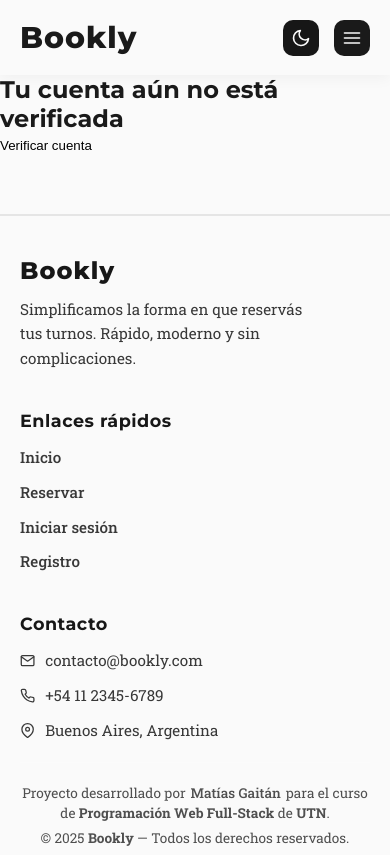
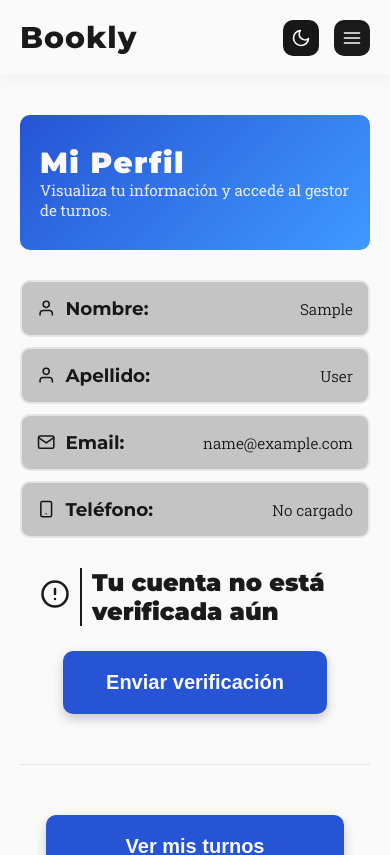
Before and after one commit to gaitanmatias/UTN_FINAL_PROJECT--FRONTEND, a React (Vite) app: page /profile/1 in a window 390 px wide. Shown: the top 855 px of the page. Built offline with nearby package versions, Linux system fonts and the light colour scheme; no server answers; sample sign-in values are in the browser's storage.

Commit message:
feat(ProfilePage): reubica y añade contenido a la página ProfilePage con estilos responsivos

```diff
--- a/src/pages/profile/ProfilePage.jsx
+++ /dev/null
@@ -1,40 +0,0 @@
-import React, { useEffect } from "react";
-import { useAuth } from "../../hooks/useAuth";
-import { useNavigate } from "react-router-dom";
-import { sendEmailVerification } from "../../services/auth.service.js";
-
-function ProfilePage() {
-  const { user, isAuthenticated, token } = useAuth();
-  const navigate = useNavigate();
-
-  useEffect(() => {
-    if (!isAuthenticated) {
-      alert("Debes iniciar sesión para acceder a tu perfil");
-      navigate("/auth/login");
-    }
-  }, [isAuthenticated, navigate]);
-
-  if (!isAuthenticated) return null;
-
-  const handleSendVerification = async () => {
-    try {
-      await sendEmailVerification(token);
-    } catch (error) {
-      alert("Ocurrió un error al enviar el correo de verificación.");
-      console.error(error);
-    }
-  };
-
-  if (!user?.isVerified) {
-    return (
-      <div>
-        <h2>Tu cuenta aún no está verificada</h2>
-        <button onClick={handleSendVerification}>Verificar cuenta</button>
-      </div>
-    );
-  }
-
-  return <p>Tu perfil está verificado ✅</p>;
-}
-
-export default ProfilePage;
--- /dev/null
+++ b/src/pages/profile/ProfilePage/ProfilePage.css
@@ -0,0 +1,181 @@
+.profile-page {
+  display: flex;
+  flex-direction: column;
+  align-items: center;
+  gap: 30px;
+
+  width: 100%;
+  padding: 40px 20px;
+
+  background-color: var(--background);
+  color: var(--foreground);
+}
+
+.profile-page__header {
+  display: flex;
+  flex-direction: column;
+  justify-content: space-between;
+
+  width: 100%;
+  max-width: 750px;
+  padding: 30px 20px;
+
+  background: linear-gradient(135deg, var(--accent) 0%, var(--accent-foreground) 100%);
+  color: var(--light);
+  border-radius: var(--radius);
+}
+
+.profile-page__title {
+  font-size: 1.825em;
+  font-weight: 900;
+  letter-spacing: 1.5px;
+}
+
+.profile-page__subtitle {
+  font-size: 0.95em;
+  opacity: 0.9;
+}
+
+.profile-page__container {
+  display: flex;
+  flex-direction: column;
+  align-items: center;
+  gap: 50px;
+
+  width: 100%;
+  max-width: 800px;
+}
+
+.profile-page__info {
+  display: flex;
+  flex-direction: column;
+  align-items: center;
+  gap: 10px;
+
+  width: 100%;
+}
+
+.profile-page__info-item {
+  display: flex;
+  align-items: center;
+  justify-content: space-between;
+  gap: 10px;
+
+  width: 100%;
+  padding: 15px;
+
+  background-color: var(--secondary);
+  border-radius: var(--radius);
+  color: var(--primary);
+  border: 2px solid var(--border);
+}
+
+.profile-page__info-title {
+  font-family: var(--font-heading);
+  font-size: 1.15em;
+  font-weight: 700;
+
+  display: flex;
+  align-items: center;
+  gap: 10px;
+}
+
+.profile-page__info-data {
+  font-size: 0.95em;
+  font-weight: 350;
+}
+
+.profile-page__info-data-name {
+  text-transform: capitalize;
+}
+
+.profile-page__verified {
+  display: flex;
+  align-items: center;
+  justify-content: center;
+  gap: 10px;
+
+  width: 100%;
+  padding: 10px;
+  border-radius: var(--radius);
+
+  font-size: 1rem;
+  font-weight: 600;
+  text-decoration: none;
+  color: var(--primary-foreground);
+  background-color: var(--success);
+
+  transition: all 0.3s ease;
+}
+
+.profile-page__verified-icon {
+  display: flex;
+  align-items: center;
+  justify-content: center;
+  font-size: 1.25em;
+}
+
+.profile-page__turns-button,
+.profile-page__not-verified--verify-button {
+  width: 85%;
+  max-width: 750px;
+  padding: 20px;
+  border-radius: var(--radius);
+
+  font-size: 1.25rem;
+  font-weight: 600;
+  text-decoration: none;
+  color: var(--primary-foreground);
+  background-color: var(--accent);
+
+  transition: all 0.3s ease;
+  box-shadow: 0 5px 12px rgba(0, 0, 0, 0.2)
+}
+
+.profile-page__turns-button:hover,
+.profile-page__not-verified--verify-button:hover {
+  background-color: var(--accent);
+  color: var(--primary-foreground);
+  transform: scale(1.1);
+  box-shadow: 0 6px 16px rgba(0, 0, 0, 0.2);
+}
+
+/* ===== NOT VERIFIED ===== */
+.profile-page__not-verified--container {
+  display: flex;
+  flex-direction: column;
+  align-items: center;
+  justify-content: center;
+  gap: 25px;
+
+  width: 100%;
+  padding: 20px 20px 0px;
+  border-radius: var(--radius);
+}
+
+
+.profile-page__not-verified--header {
+  display: flex;
+  align-items: center;
+  justify-content: center;
+  gap: 10px;
+}
+
+.profile-page__not-verified--icon {
+  font-size: 30px;
+
+}
+
+.profile-page__not-verified--title {
+  font-size: 1.5rem;
+  font-weight: 850;
+  padding-left: 10px;
+  border-left: 2px solid var(--foreground);
+}
+
+.profile-page__divider {
+  width: 100%;
+  height: 1px;
+  border: none;
+  background-color: var(--border)
+}
--- /dev/null
+++ b/src/pages/profile/ProfilePage/ProfilePage.jsx
@@ -0,0 +1,116 @@
+import React, { useEffect } from "react";
+import { useAuth } from "../../../hooks/useAuth";
+import { useNavigate } from "react-router-dom";
+import { sendEmailVerification } from "../../../services/auth.service.js";
+import { ICONS } from "../../../constants/icons";
+import "./ProfilePage.css";
+
+function ProfilePage() {
+  const { user, isAuthenticated, token } = useAuth();
+  const navigate = useNavigate();
+
+  // Si no está autenticado → redirigir
+  useEffect(() => {
+    if (!isAuthenticated) {
+      alert("Debes iniciar sesión para acceder a tu perfil");
+      navigate("/auth/login");
+    }
+  }, [isAuthenticated, navigate]);
+
+  if (!isAuthenticated) return null;
+
+  const handleSendVerification = async () => {
+    try {
+      await sendEmailVerification(token);
+      alert("Correo de verificación enviado.");
+    } catch (error) {
+      alert("Ocurrió un error al enviar la verificación.");
+      console.error(error);
+    }
+  };
+
+  // Si el usuario NO está verificado
+
+  // Si el usuario SÍ está verificado — mostrar datos
+  return (
+    <div className="profile-page">
+      <header className="profile-page__header">
+        <h1 className="profile-page__title">Mi Perfil</h1>
+        <p className="profile-page__subtitle">
+          Visualiza tu información y accedé al gestor de turnos.
+        </p>
+      </header>
+
+      <div className="profile-page__container">
+        <div className="profile-page__info">
+          <div className="profile-page__info-item">
+            <p className="profile-page__info-title">
+              {ICONS.user}
+              Nombre:
+            </p>
+            <span className="profile-page__info-data profile-page__info-data-name">
+              {user?.firstName}
+            </span>
+          </div>
+          <div className="profile-page__info-item">
+            <p className="profile-page__info-title">{ICONS.user}Apellido:</p>
+            <span className="profile-page__info-data profile-page__info-data-name">
+              {user?.lastName}
+            </span>
+          </div>
+
+          <div className="profile-page__info-item">
+            <p className="profile-page__info-title">{ICONS.email}Email:</p>
+            <span className="profile-page__info-data">{user?.email}</span>
+          </div>
+
+          <div className="profile-page__info-item">
+            <p className="profile-page__info-title">
+              {ICONS.smartphone}Teléfono:
+            </p>
+            <span className="profile-page__info-data">
+              {user?.phoneNumber || "No cargado"}
+            </span>
+          </div>
+
+          {!user?.isVerified ? (
+            <div className="profile-page__not-verified--container">
+              <div className="profile-page__not-verified--header">
+                <i className="profile-page__not-verified--icon">
+                  {ICONS.alertError}
+                </i>
+                <h2 className="profile-page__not-verified--title">
+                Tu cuenta no está verificada aún
+              </h2>
+              </div>
+              <button
+                className="profile-page__not-verified--verify-button"
+                onClick={handleSendVerification}
+              >
+                Enviar verificación
+              </button>
+            </div>
+          ) : (
+            <div className="profile-page__verified">
+              <i className="profile-page__verified-icon">
+                {ICONS.checkSuccess}
+              </i>
+              <p className="profile-page__info-title">Cuenta verificada</p>
+            </div>
+          )}
+        </div>
+
+        <hr className="profile-page__divider" />
+
+        <button
+          className="profile-page__turns-button"
+          onClick={() => navigate(`/profile/${user._id}/my-appointments`)}
+        >
+          Ver mis turnos
+        </button>
+      </div>
+    </div>
+  );
+}
+
+export default ProfilePage;
--- a/src/router/AppRouter.jsx
+++ b/src/router/AppRouter.jsx
@@ -26,7 +26,7 @@ import ResetPasswordPage from "../pages/auth/ResetPasswordPage/ResetPasswordPage
 import VerifyEmailPage from "../pages/auth/VerifyEmailPage/VerifyEmailPage";
 
 // Profile Pages
-import ProfilePage from "../pages/profile/ProfilePage";
+import ProfilePage from "../pages/profile/ProfilePage/ProfilePage";
 import MyAppointmentsPage from "../pages/profile/MyAppointmentsPage/MyAppointmentsPage";
 
 function AppRouter() {
```
